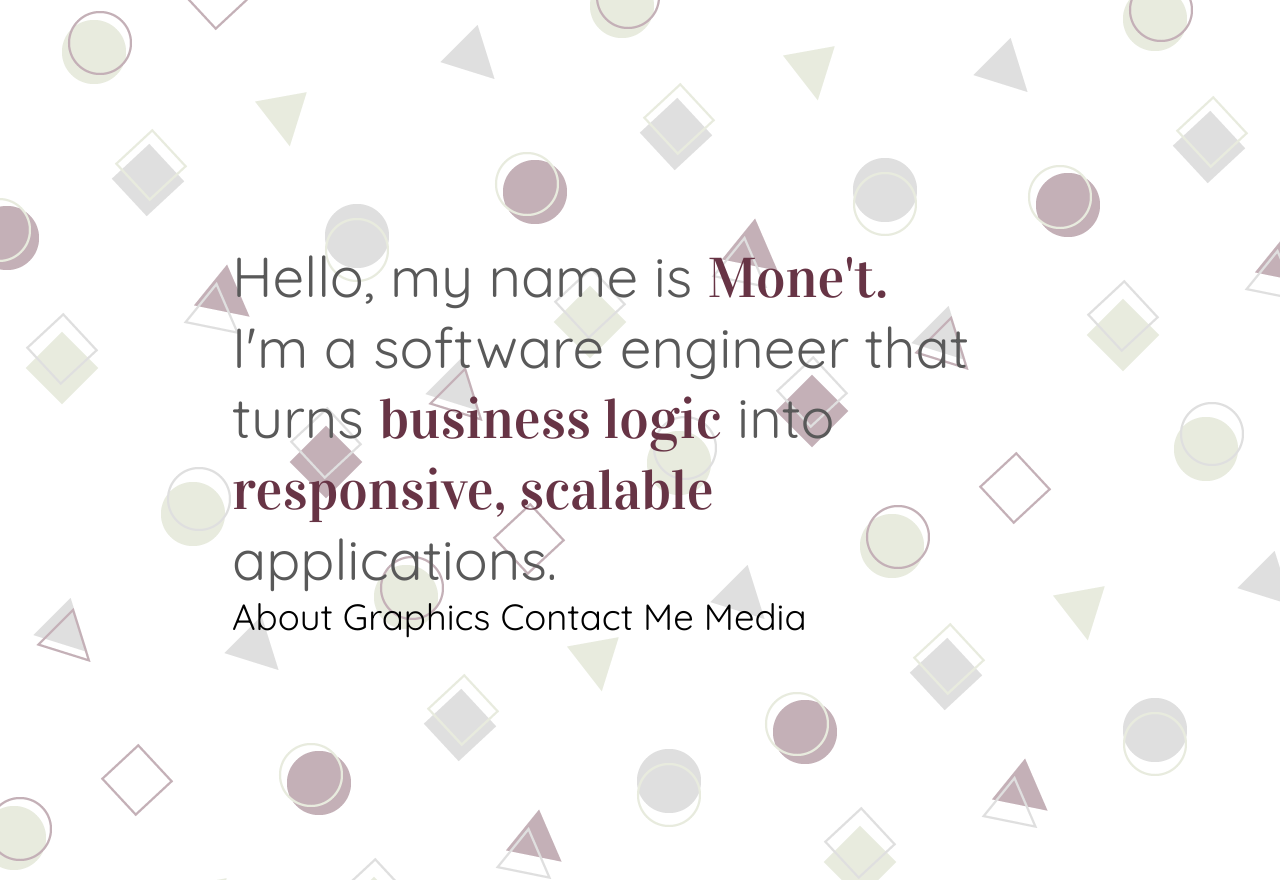
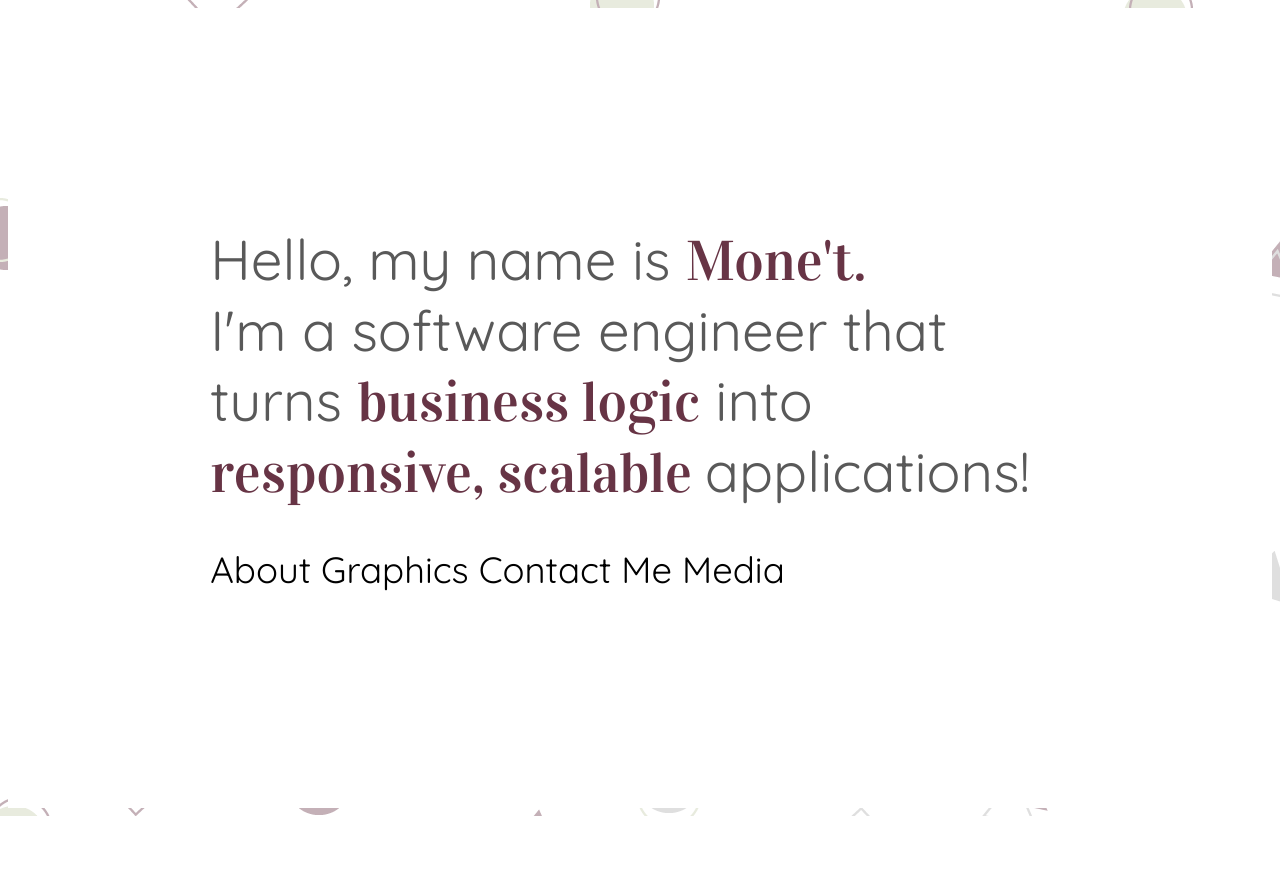
Before and after one commit to jmfulgham/jaimo.net, a React (Create React App) app: page / in a window 1280 px wide. After the commit the page ends 816 px from the top, so only its background shows below. Built offline with nearby package versions, Linux system fonts and the light colour scheme.

Commit message:
Update styles and copy

```diff
--- a/src/components/Welcome/Welcome.js
+++ b/src/components/Welcome/Welcome.js
@@ -13,7 +13,7 @@ const styles = {
         justifyContent: 'center',
         alignItems: 'center',
         maxWidth: '100%',
-        padding: '2rem',
+        backgroundColor: '#ffffff',
 
     },
 
@@ -25,28 +25,31 @@ const styles = {
     nav: {
         order: '1',
         alignSelf: 'center',
-        fontSize: "2.85vw"
+        fontSize: "2.85vw",
+        paddingTop: '5vh',
+        fontWeight: 'unset'
     },
 
     body: {
         width: '68%',
         alignSelf: 'center',
         order: '0',
-        fontSize: '4.4vw'
+        fontSize: '4.4vw',
+        padding: '2rem',
 
     }
 };
 
 const Welcome = () => {
 
-    return (<div className="container" style={styles.container}>
+    return (<div className="welcome-container" style={styles.container}>
             <div className="body" style={styles.body}>
 
 
                 Hello, my name is <text style={styles.titleFont}>
                 Mone't.<br/></text>
                 I'm a software engineer that turns <text style={styles.titleFont}>business logic</text> into
-                <text style={styles.titleFont}> responsive, scalable </text>applications.
+                <text style={styles.titleFont}> responsive, scalable </text>applications!
 
                 <div className="nav" style={styles.nav} aria-label="Navigation">
                     <NavLinks/>
```
